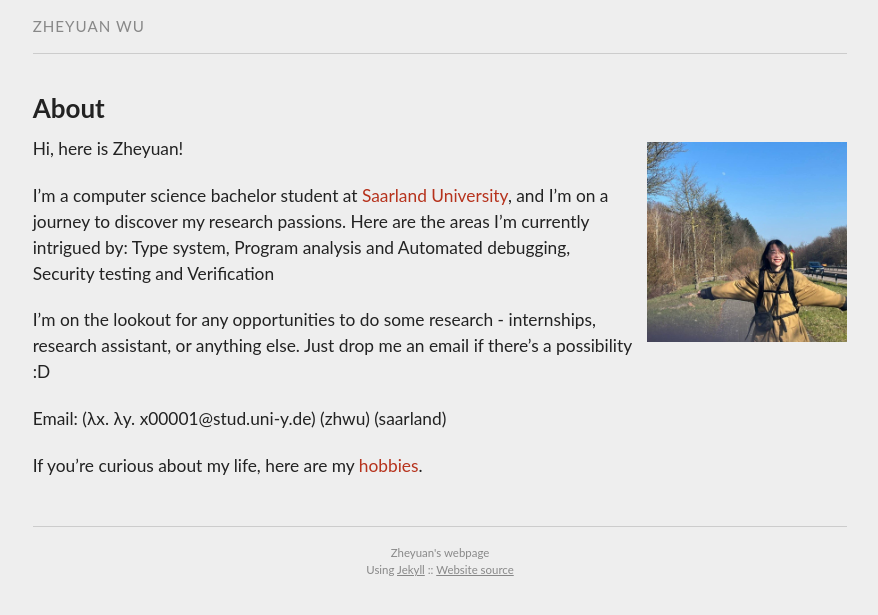
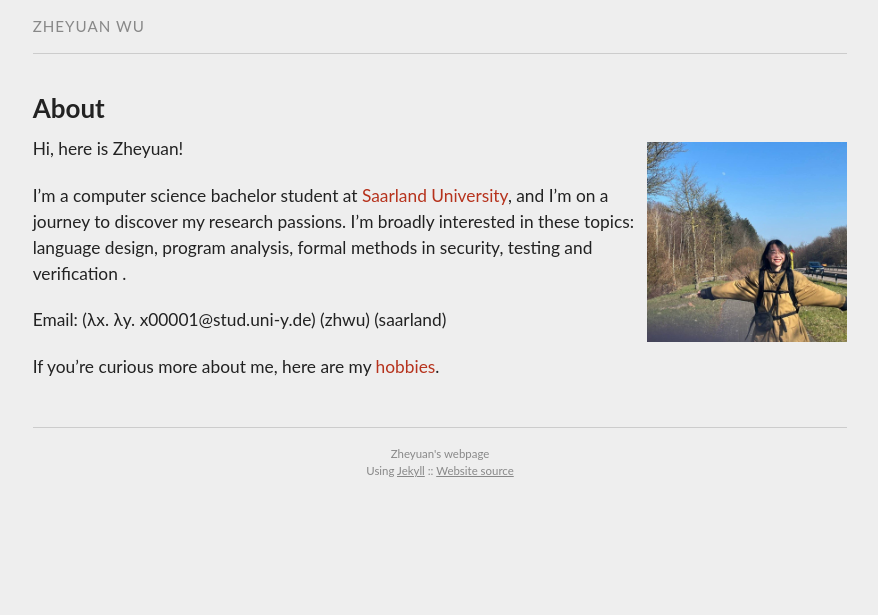
Before and after one commit to ZheyuanWU/ZheyuanWU.github.io, a Jekyll site: the page built from index.md, in a window 1280 px wide. Shown: the top 615 px of the page, without its empty margins (200-1078 px from the left). Built offline with Jekyll 4.4.1, drawn with Linux system fonts in a browser that asks for light colours.

Commit message:
Update index.md

```diff
--- a/index.md
+++ b/index.md
@@ -7,18 +7,18 @@ permalink: /
 
 Hi, here is Zheyuan!
 
-I'm a computer science bachelor student at [Saarland University], and I'm on a journey to discover my research passions. Here are the areas I'm currently intrigued by:
-Type system,
-Program analysis and Automated debugging,
-Security testing and Verification
+I'm a computer science bachelor student at [Saarland University], and I'm on a journey to discover my research passions. I'm broadly interested in these topics:
+language design,
+program analysis,
+formal methods in security,
+testing and verification
+.
 
 <!-- I enjoy learning new abstract theories at university and would like to find more motivation through practice. So I am currently looking for a student job in coding, for any ideas or information please feel free to [email me] :D -->
 
-I'm on the lookout for any opportunities to do some research - internships, research assistant, or anything else. Just drop me an email if there's a possibility :D
-
 Email: (λx. λy. x00001@stud.uni-y.de) (zhwu) (saarland)
 
-If you're curious about my life, here are my [hobbies].
+If you're curious more about me, here are my [hobbies].
 
 [Saarland University]: https://saarland-informatics-campus.de/
 
```
